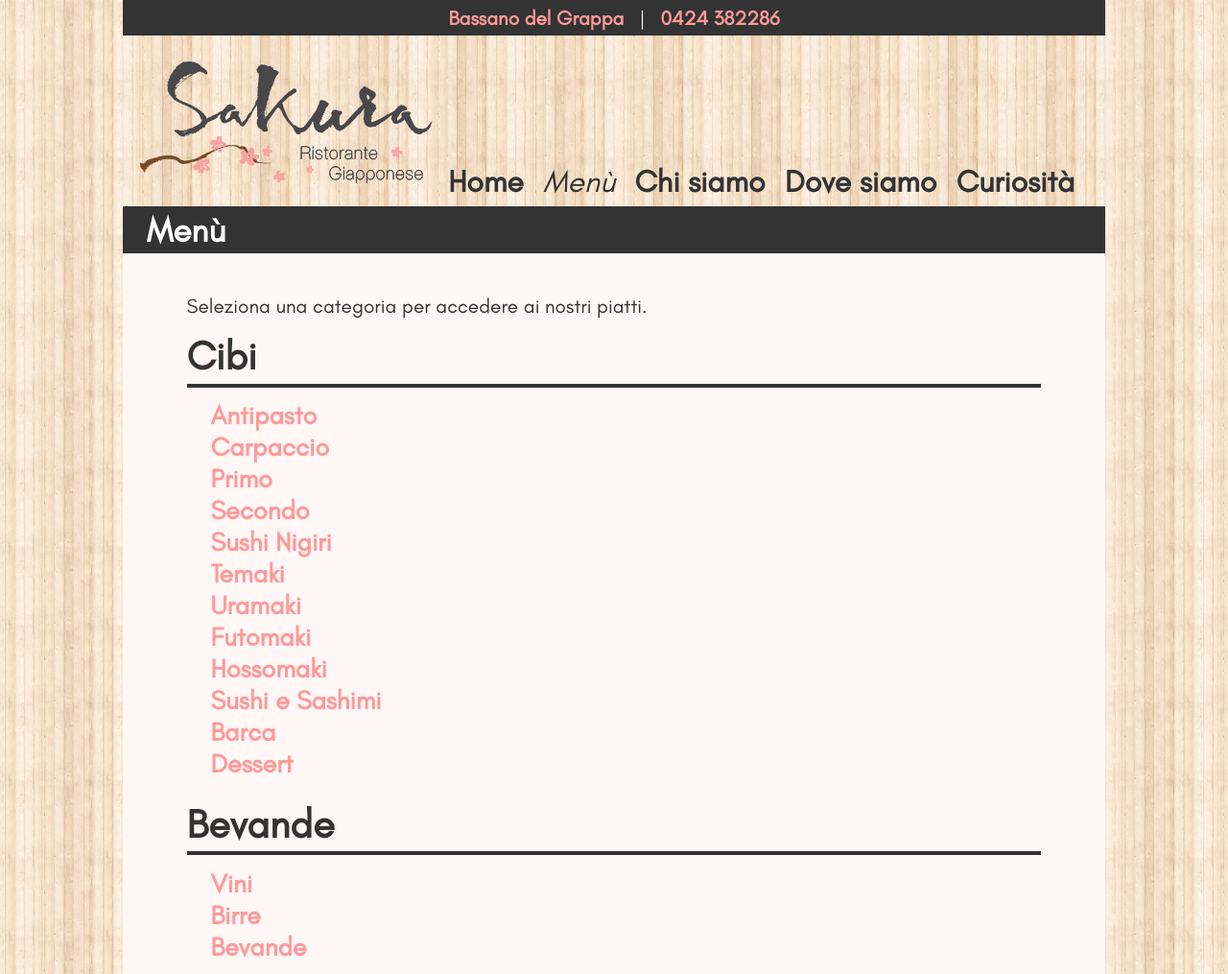
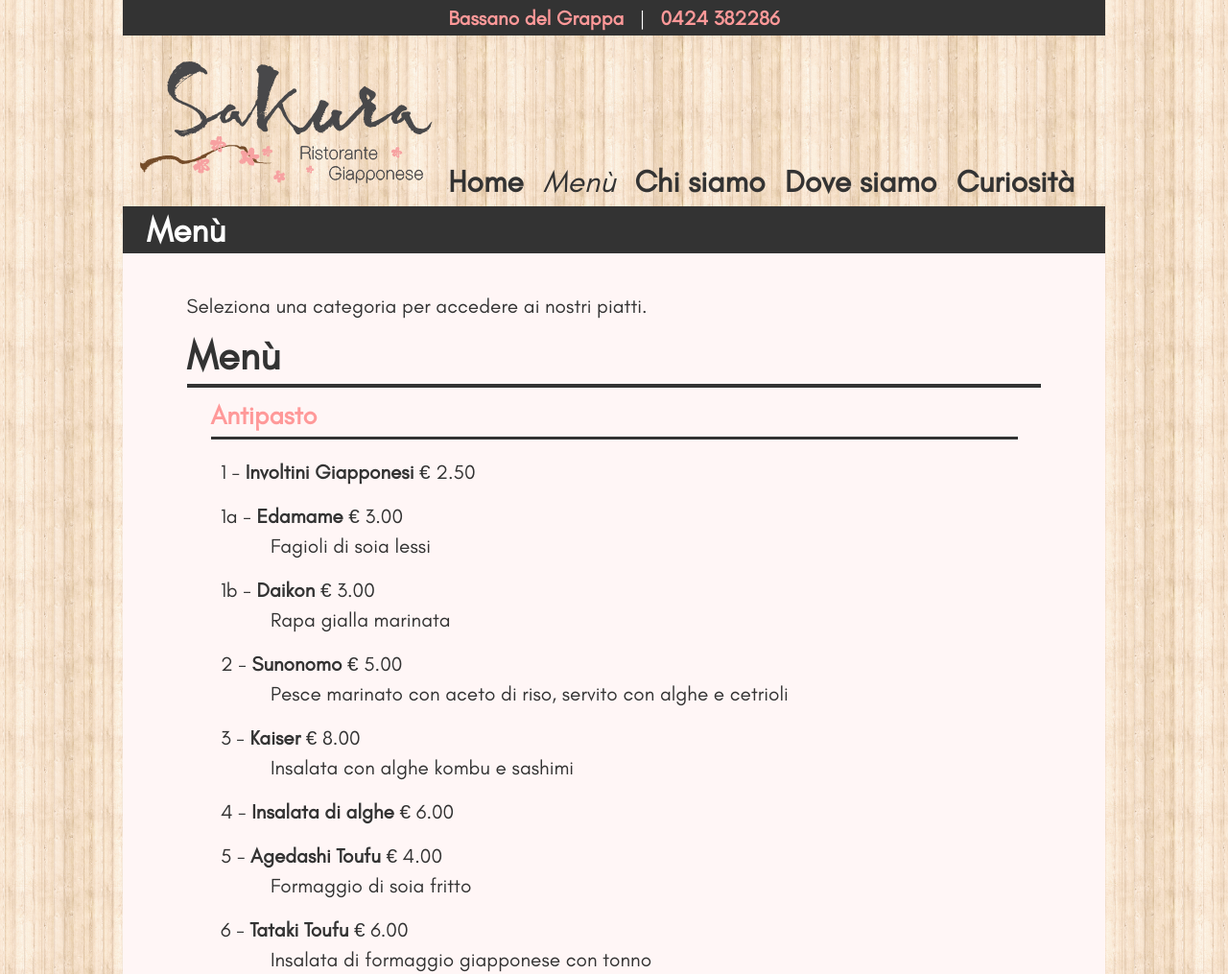
Before and after one commit to davidecastello/Sakura, a plain HTML site: page public-html/menu.html in a window 1280 px wide. Shown: the top 1015 px of the page at 96% size. Drawn offline with Linux system fonts and the light colour scheme.

Commit message:
sistemato secondo le issue

```diff
--- a/public-html/menu.html
+++ b/public-html/menu.html
@@ -15,7 +15,7 @@
     <script type="text/javascript" src="js/scripts.js"></script>
 </head>
 
-   <body onload="manageNav(); hideElement()">
+   <body onload="manageNav(); ">
 	<div id="header">
 		<div id="fixed-info">
 			<p><a id="city" href="dove-siamo.html">Bassano del Grappa</a> | <a class="tel" href="tel:0424 382286">0424 382286</a></p>
@@ -46,6 +46,8 @@
 
           <p class='info'>Seleziona una categoria per accedere ai nostri piatti.</p>
 
+<!-- Possibilità di accedere direttamente alla categoria desiderata
+
 <div id='fast-search' class='panel'>
    <h3>Ricerca Veloce</h3>
    <ul>
@@ -65,8 +67,10 @@
       <li><a href='#Bevande'>Bevande</a></li>
    </ul>
 </div>
+-->
+
 <div class='panel'>
-   <h3>Cibi</h3>
+   <h3>Menù</h3>
    <div class='panel'>
       <div class='list-title'>
          <h4><a href='javascript:void(0)' onclick="manageMenu('Antipasto')">Antipasto</a></h4>
@@ -319,9 +323,6 @@
       </dl>
       <p class='end-list'><a href='#header'>Torna all'inizio</a></p>
    </div>
-</div>
-<div class='panel'>
-   <h3>Bevande</h3>
    <div class='panel'>
       <div class='list-title'>
          <h4><a href='javascript:void(0)' onclick="manageMenu('Vini')">Vini</a></h4>
```
